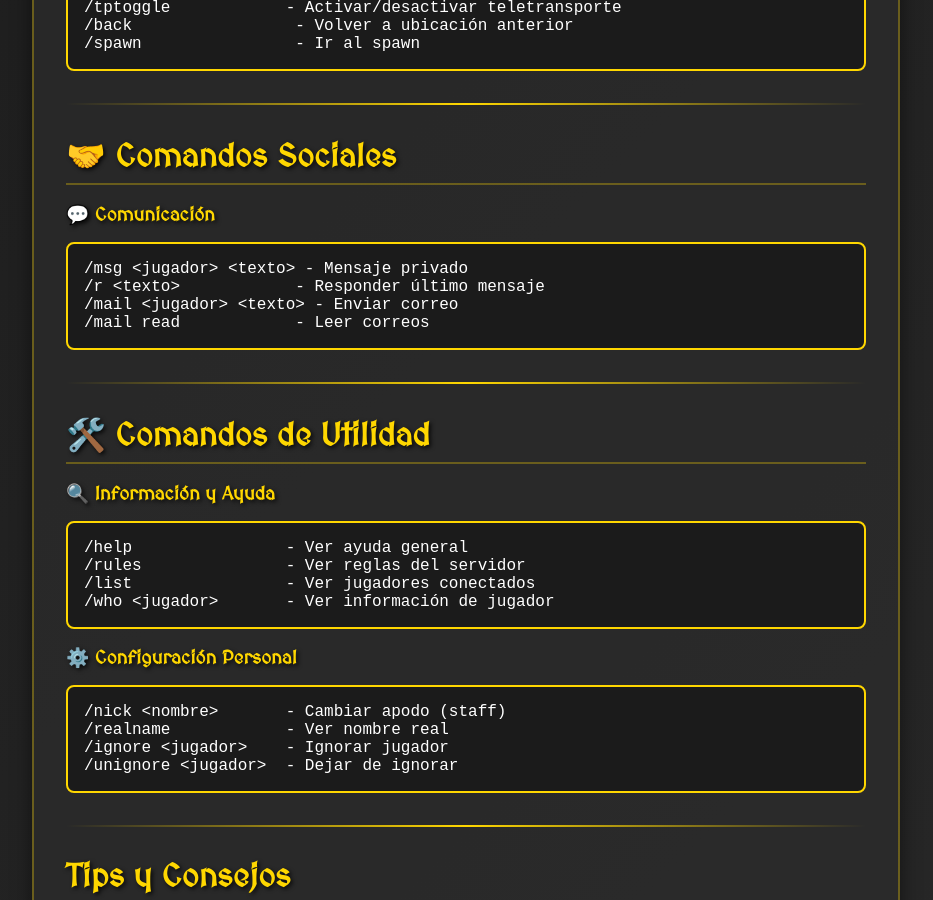
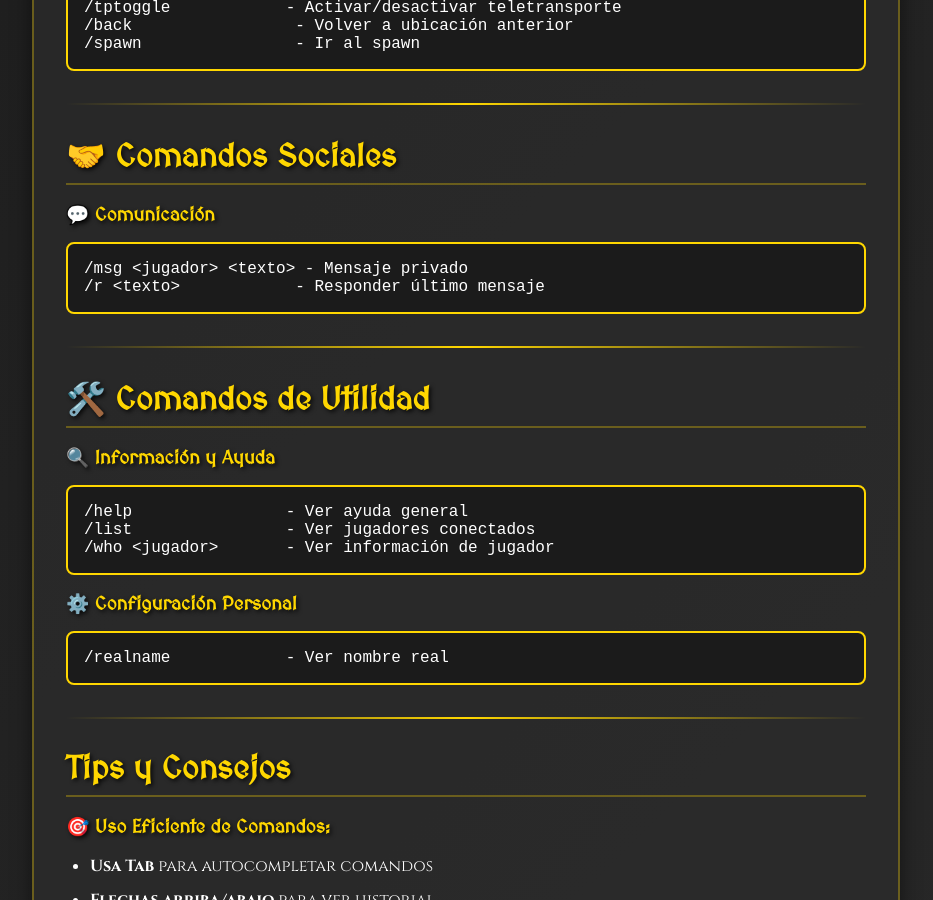
Before and after one commit to evilthork/iberiansmc, a Jekyll site: the page built from comandos.md, in a window 1280 px wide and 900 px high, scrolled down 1068 px. Shown: the whole window, without its empty margins (174-1107 px from the left). Built offline with Jekyll 4.4.1, drawn with Linux system fonts in a browser that asks for light colours.

Commit message:
Eliminar mas comandos Bukkit - quitar /rules /mail /nick /ignore (no existen en Forge)

````diff
--- a/comandos.md
+++ b/comandos.md
@@ -50,8 +50,6 @@ title: "Comandos Básicos - Mundo de Fantasía y Creación"
 ```
 /msg <jugador> <texto> - Mensaje privado
 /r <texto>            - Responder último mensaje
-/mail <jugador> <texto> - Enviar correo
-/mail read            - Leer correos
 ```
 
 ---
@@ -61,17 +59,13 @@ title: "Comandos Básicos - Mundo de Fantasía y Creación"
 ### 🔍 **Información y Ayuda**
 ```
 /help                - Ver ayuda general
-/rules               - Ver reglas del servidor
 /list                - Ver jugadores conectados
 /who <jugador>       - Ver información de jugador
 ```
 
 ### ⚙️ **Configuración Personal**
 ```
-/nick <nombre>       - Cambiar apodo (staff)
 /realname            - Ver nombre real
-/ignore <jugador>    - Ignorar jugador
-/unignore <jugador>  - Dejar de ignorar
 ```
 
 ---
````
